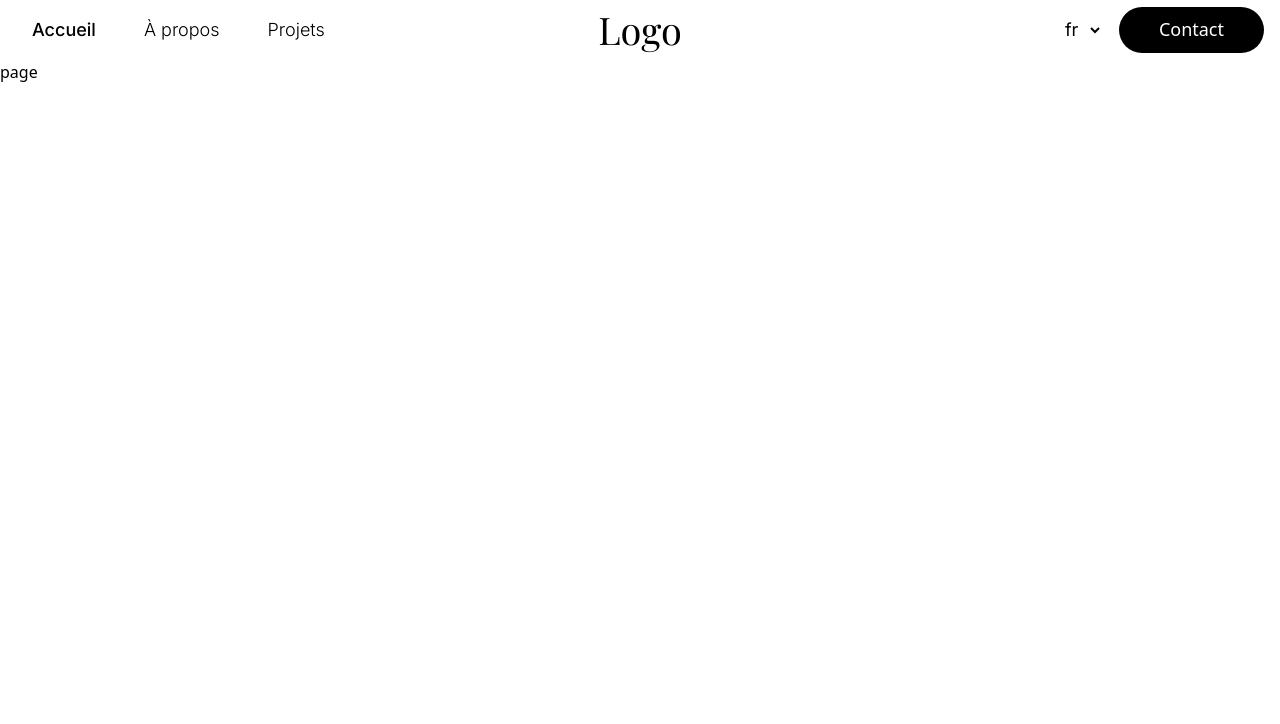
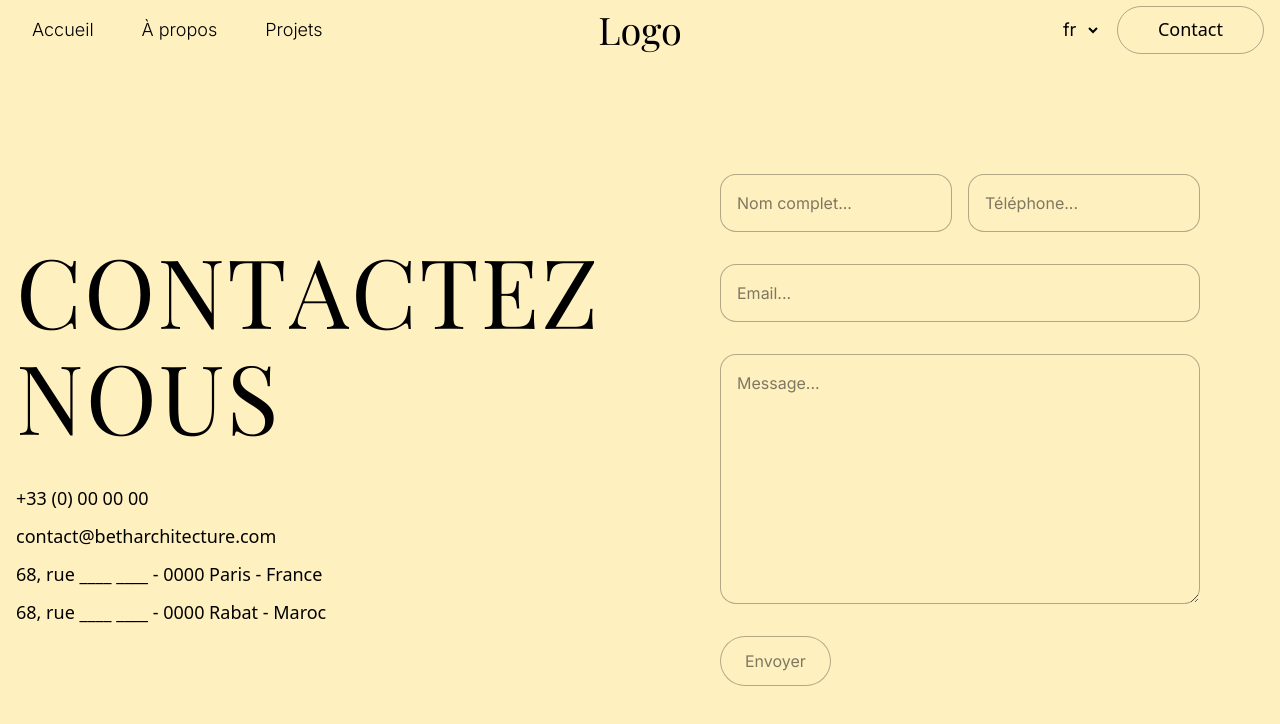
Before and after one commit to hamzaxbella/betha-archi, a Next.js app: page /contact in a window 1280 px wide. Shown: the top 724 px of the page. Built offline with nearby package versions, Linux system fonts and the light colour scheme; a web font is replaced by a local one.

Commit message:
created contact page

```diff
--- a/app/contact/page.tsx
+++ b/app/contact/page.tsx
@@ -1,7 +1,27 @@
+'use client'
+import { useRouteStore } from "@/hooks/RouteStore"
+import { useEffect } from "react"
+import ContactInfo from "@/components/ContactInfo"
+import { useLangaugeStore } from "@/hooks/LanguageStore"
+import ContactForm from "@/components/ContactForm"
+const page = () => {
 
-const page = () => {
+  const {setCurrentRoute} = useRouteStore()
+  const {langauge , font , direction} = useLangaugeStore()
+
+  useEffect(() => {
+    setCurrentRoute('/contact')
+  } , [])
+
   return (
-    <div>page</div>
+    <section dir={direction} className="flex flex-col lg:flex-row gap-8 max-container lg:custom-height bg-yellowish padding-y ">
+      <div className="flex-1 flex justify-center items-center">
+        <ContactInfo />
+      </div>
+      <div className="flex-1 flex justify-center items-center ">
+        <ContactForm />
+      </div>
+    </section>
   )
 }
 
--- a/components/ContactForm.tsx
+++ b/components/ContactForm.tsx
@@ -1,7 +1,78 @@
+import { ContactTranslations } from "@/constants"
+import { useLangaugeStore } from "@/hooks/LanguageStore"
+import emailjs from '@emailjs/browser'
+import { FormEvent, useRef, useState } from 'react'
 
 const ContactForm = () => {
+  const form = useRef<HTMLFormElement>(null)
+  const [isSubmitting, setIsSubmitting] = useState(false)
+  const { langauge, font } = useLangaugeStore()
+
+  const handleSubmit = async (e: FormEvent) => {
+    e.preventDefault()
+
+    if (!form.current) return
+
+    try {
+      setIsSubmitting(true)
+
+      await emailjs.sendForm(
+        process.env.NEXT_PUBLIC_EMAILJS_SERVICE_ID!,
+        process.env.NEXT_PUBLIC_EMAILJS_TEMPLATE_ID!,
+        form.current,
+        process.env.NEXT_PUBLIC_EMAILJS_PUBLIC_KEY!
+      )
+
+      form.current.reset()
+      alert('Message sent successfully!')
+    } catch (error) {
+      console.error(error)
+      alert('Failed to send message. Please try again.')
+    } finally {
+      setIsSubmitting(false)
+    }
+  }
+
   return (
-    <div>ContactForm</div>
+    <div className="w-full lg:px-16">
+      <form ref={form} onSubmit={handleSubmit} className="flex flex-col gap-8">
+        <div className="flex flex-col lg:flex-row gap-4 justify-between">
+          <input
+            name="name"
+            type="text"
+            placeholder={ContactTranslations.form.fullname[langauge]}
+            className={`!${font} font-inter p-4 bg-yellowish border border-black/30 w-full placeholder:text-black/50 rounded-2xl`}
+            required
+          />
+          <input
+            name="phone"
+            type="number"
+            placeholder={ContactTranslations.form.phone[langauge]}
+            className={`!${font} font-inter p-4 bg-yellowish border border-black/30 w-full placeholder:text-black/50 rounded-2xl`}
+            required
+          />
+        </div>
+        <input
+          name="emai"
+          type="email"
+          placeholder={ContactTranslations.form.email[langauge]}
+          className={`!${font} font-inter p-4 bg-yellowish border border-black/30 w-full placeholder:text-black/50 rounded-2xl`}
+          required
+        />
+        <textarea
+          name="message"
+          placeholder={ContactTranslations.form.message[langauge]}
+          className={`!${font} font-inter min-h-[250px] p-4 bg-yellowish border border-black/30 w-full placeholder:text-black/50 rounded-2xl`}
+          required
+        />
+        <input
+          type="submit"
+          value={isSubmitting ? 'Sending...' : ContactTranslations.form.send[langauge]}
+          className={`!${font} font-inter w-fit cursor-pointer px-6 py-3 text-black/50 bg-yellowish hover:bg-black hover:text-white rounded-full border border-black/30 disabled:opacity-50`}
+          disabled={isSubmitting}
+        />
+      </form>
+    </div>
   )
 }
 
--- /dev/null
+++ b/components/ContactInfo.tsx
@@ -0,0 +1,46 @@
+import { useLangaugeStore } from "@/hooks/LanguageStore";
+import TextRevealOnView from "./TextRevealOnView";
+import { ContactTranslations } from "@/constants";
+
+const ContactInfo = () => {
+
+    const {langauge} = useLangaugeStore()
+
+  return (
+    <div className="space-y-10 w-full">
+      <div>
+        <TextRevealOnView text={ContactTranslations.contactTitle[0][langauge]} fontSize="text-6xl lg:text-8xl" />
+        <TextRevealOnView text={ContactTranslations.contactTitle[1][langauge]} fontSize="text-6xl lg:text-8xl" />
+      </div>
+      <div className="flex flex-col gap-4">
+        <a href="tel:+33000000000" className=" hover:font-normal w-fit transition-all duration-300 text-lg font-light">
+          +33 (0) 00 00 00
+        </a>
+        <a
+          href="mailto:contact@betharchitecture.com"
+          className=" hover:font-normal w-fit transition-all duration-300 text-lg font-light"
+        >
+          contact@betharchitecture.com
+        </a>
+        <a
+          href="https://maps.google.com/?q=68+rue+Paris+France"
+          target="_blank"
+          rel="noopener noreferrer"
+          className=" hover:font-normal w-fit transition-all duration-300 text-lg font-light"
+        >
+          68, rue ____ ____ - 0000 Paris - France
+        </a>
+        <a
+          href="https://maps.google.com/?q=68+rue+Rabat+Maroc"
+          target="_blank"
+          rel="noopener noreferrer"
+          className=" hover:font-normal w-fit transition-all duration-300 text-lg font-light"
+        >
+          68, rue ____ ____ - 0000 Rabat - Maroc
+        </a>
+      </div>
+    </div>
+  );
+};
+
+export default ContactInfo;
--- a/components/Header.tsx
+++ b/components/Header.tsx
@@ -1,10 +1,13 @@
 'use client';
 import Navbar from './Navbar';
+import { useRouteStore } from '@/hooks/RouteStore';
 
 const Header = () => {
 
+  const {currentRoute} = useRouteStore()
+
   return (
-    <header className="sticky top-0 left-0 right-0 w-full z-[9999] bg-white/95 backdrop-blur-sm">
+    <header className={`sticky top-0 left-0 right-0 w-full z-[9999] ${currentRoute == '/contact' ? 'bg-yellowish' : 'bg-white/80'}  backdrop-blur-sm`}>
       <Navbar />
     </header>
   );
--- a/components/Navbar.tsx
+++ b/components/Navbar.tsx
@@ -11,7 +11,7 @@ import TextReveal from "./TextReveal";
 import gsap from "gsap";
 
 const Navbar = () => {
-  const { langauge, setLangauge , direction } = useLangaugeStore();
+  const { langauge, setLangauge, direction } = useLangaugeStore();
   const { isOpen, toggleMenu, closeMenu } = useToggleMenuStore();
   const { currentRoute, setCurrentRoute } = useRouteStore();
   const [isClosing, setIsClosing] = useState(false);
@@ -30,10 +30,9 @@ const Navbar = () => {
     }
   };
 
-
-  const handleLangaugeSwitch = (e : HTMLSelectElement) => {
+  const handleLangaugeSwitch = (e: HTMLSelectElement) => {
     setLangauge(e.value as "en" | "fr" | "ar");
-  }
+  };
 
   useEffect(() => {
     // Reset all underlines initially
@@ -67,10 +66,10 @@ const Navbar = () => {
   }, [isOpen, isClosing]);
 
   return (
-    <nav  className=" flex justify-between items-center p-4 h-[60px]  relative max-container ">
+    <nav className=" flex justify-between items-center p-4 h-[60px]  relative max-container ">
       <ul
         dir={direction}
-        className={`${isOpen ? "fixed left-0 top-0 flex flex-col justify-center z-[1000] bg-white  gap-8 w-screen h-screen" : "hidden"} lg:hidden  md:flex`}
+        className={`${isOpen ? "fixed left-0 top-0 flex flex-col justify-center z-[1000]  bg-white  gap-8 w-screen h-screen" : "hidden"} lg:hidden  md:flex`}
       >
         {NavLinks[langauge].map((link, index) => (
           <li
@@ -92,7 +91,7 @@ const Navbar = () => {
               />
             </Link>
             <span
-              className={`${currentRoute == link.href ? "block active-underline" : "hidden"} absolute bottom-0 ${direction === 'rtl' ? 'right-1' : 'left-1'} w-0 h-[2px] bg-black`}
+              className={`${currentRoute == link.href ? "block active-underline" : "hidden"} absolute bottom-0 ${direction === "rtl" ? "right-1" : "left-1"} w-0 h-[2px] bg-black`}
             ></span>
           </li>
         ))}
@@ -111,17 +110,21 @@ const Navbar = () => {
             <Link
               onClick={() => setCurrentRoute(link.href)}
               href={link.href}
-              className={`${langauge === 'ar' ? 'font-cairo' : 'font-inter'} text-lg font-light ${currentRoute === link.href && 'font-medium'}`}
-
+              className={`${langauge === "ar" ? "font-cairo" : "font-inter"} text-lg font-light ${currentRoute === link.href && "font-medium"}`}
             >
               {link.label}
             </Link>
           </li>
         ))}
       </ul>
-      <h1 className="text-4xl font-light font-playful lg:absolute lg:left-1/2 lg:top-1/2 lg:-translate-x-1/2 lg:-translate-y-1/2">Logo</h1>
+      <h1 className="text-4xl font-light font-playful lg:absolute lg:left-1/2 lg:top-1/2 lg:-translate-x-1/2 lg:-translate-y-1/2">
+        Logo
+      </h1>
       <div className="flex items-center justify-center gap-4">
-        <select className="text-lg font-inter bg-transparent" onChange={(e) => handleLangaugeSwitch(e.target)}>
+        <select
+          className="text-lg font-inter bg-transparent"
+          onChange={(e) => handleLangaugeSwitch(e.target)}
+        >
           <option value="fr">fr</option>
           <option value="ar">ar</option>
           <option value="en">en</option>
@@ -136,9 +139,15 @@ const Navbar = () => {
             alt="burger menu"
           />
         )}
-        <button className="text-white bg-black text-lg font-light rounded-full px-10 py-3 hidden lg:block">
-          <Link href={'/contact'}>Contact</Link>
-        </button>
+        {currentRoute == "/contact" ? (
+          <button className=" bg-none text-black border-black/30 border-[.5px] text-lg font-light rounded-full px-10 py-3 hidden lg:block">
+            <Link href={"/contact"}>Contact</Link>
+          </button>
+        ) : (
+          <button className="text-white bg-black text-lg font-light rounded-full px-10 py-3 hidden lg:block">
+            <Link href={"/contact"}>Contact</Link>
+          </button>
+        )}
       </div>
     </nav>
   );
--- a/components/TextRevealOnView.tsx
+++ b/components/TextRevealOnView.tsx
@@ -76,7 +76,7 @@ const TextRevealOnView = ({
     <div ref={containerRef} className="flex overflow-hidden gap-[2px]">
       {langauge === "ar" && !linesbreak ? (
         <div className="overflow-hidden">
-          <p className={`${fontSize} letter font-cairo`}>{text}</p>
+          <p className={`${fontSize} h-fit min-h-[120px] letter font-cairo`}>{text}</p>
         </div>
       ) : !linesbreak ? (
         chainedText(text).map((char: string, index: number) => (
--- a/constants.ts
+++ b/constants.ts
@@ -106,3 +106,17 @@ export const ProjectDetailsTranslations = {
         fr : 'Catégorie'
     },
 }
+
+export const ContactTranslations = {
+    contactTitle : [
+        {en : 'CONTACT' , fr : "CONTACTEZ" , ar : "تواصل"},
+        {en : "US" , fr : "NOUS" , ar : "معنا"}
+    ],
+    form : {
+        fullname : {en : "Full Name..." , fr : "Nom complet..." , ar : "...الاسم الكامل"},
+        phone : {en : "Phone..." , fr : "Téléphone..." , ar : "...رقم الهاتف"},
+        email : {en : "Email..." , fr : "Email..." , ar : "...البريد الإلكتروني"},
+        message : {en : "Message..." , fr : "Message..." , ar : "...الرسالة"},
+        send : {en : "Send" , fr : "Envoyer" , ar : "إرسال"}
+    }
+}
--- a/package.json
+++ b/package.json
@@ -10,6 +10,7 @@
     "lint": "next lint"
   },
   "dependencies": {
+    "@emailjs/browser": "^4.4.1",
     "@sanity/vision": "^3.27.1",
     "@studio-freight/react-lenis": "^0.0.47",
     "@tailwindcss/typography": "^0.5.16",
--- a/tailwind.config.ts
+++ b/tailwind.config.ts
@@ -26,6 +26,9 @@ export default {
         'inter': ['Inter', 'sans-serif'],
         'cairo': ['Cairo', 'sans-serif'],
         'playful': ['Playfair Display', 'serif'],
+      },
+      colors : {
+        'yellowish' : '#FFF0C0'
       }
     },
   },
```
Also changed, not shown: 1 other file (tests, documents, lock files or other folders).
